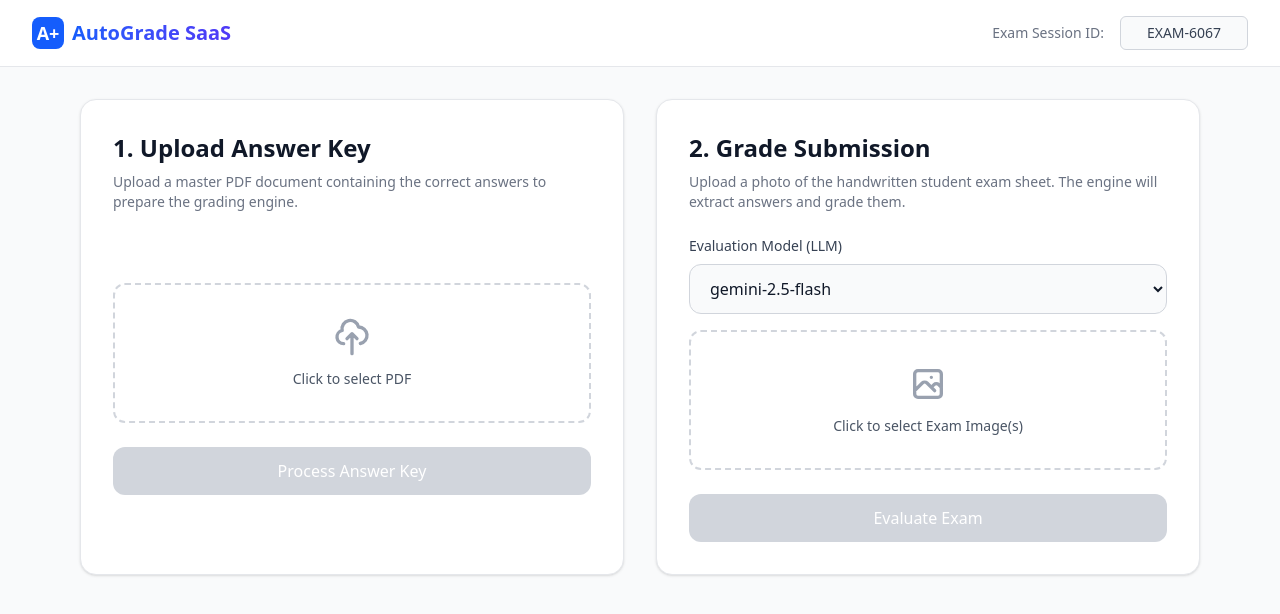
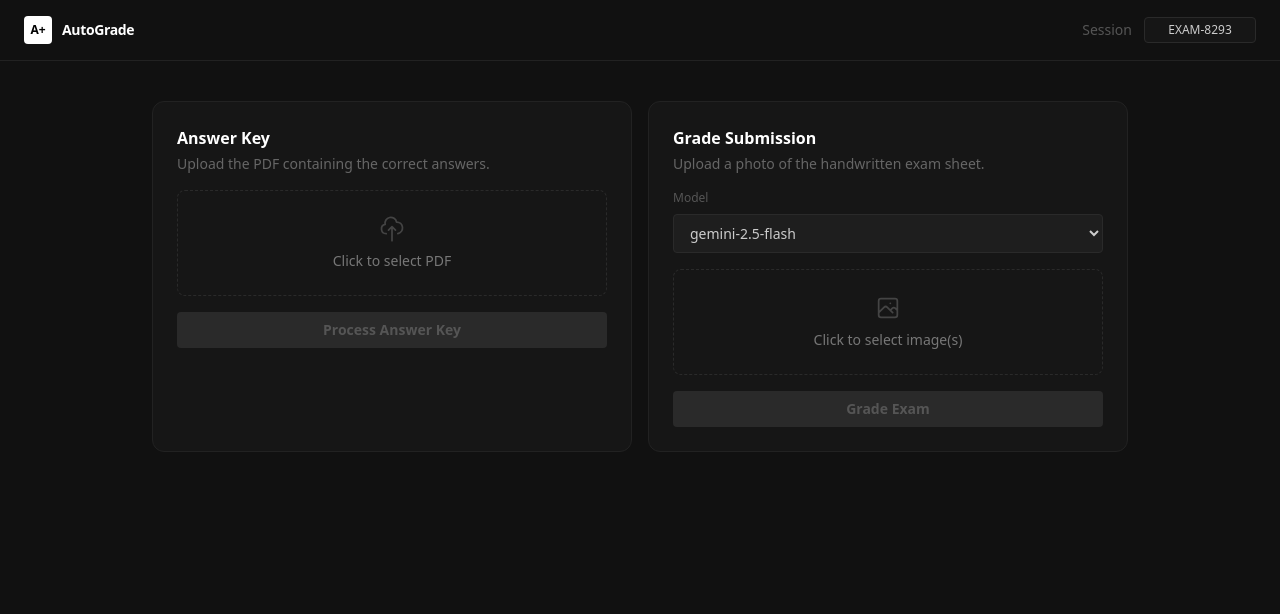
Before and after one commit to RaturiAR7/AI-handwritten-grader, a Next.js app: page /grader in a window 1280 px wide. Shown: the top 614 px of the page. Built offline with nearby package versions, Linux system fonts and the light colour scheme.

Commit message:
modify the UI of the grader to match the theme of project

```diff
--- a/src/app/grader/page.tsx
+++ b/src/app/grader/page.tsx
@@ -1,8 +1,9 @@
 "use client";
 
 import { useState } from "react";
+import Link from "next/link";
 
-export default function Home() {
+export default function GraderPage() {
   const [examId, setExamId] = useState(`EXAM-${Math.floor(Math.random() * 10000)}`);
 
   const [evalModel, setEvalModel] = useState("gemini-2.5-flash");
@@ -11,15 +12,13 @@ export default function Home() {
     "gemini-2.5-flash-lite",
     "gemini-3.1-flash-lite",
     "gemini-3.1-flash-lite-preview",
-    "gemma-3-27b-it"
+    "gemma-3-27b-it",
   ];
 
-  // Answer Key (PDF) State
   const [pdfFile, setPdfFile] = useState<File | null>(null);
   const [isUploadingPdf, setIsUploadingPdf] = useState(false);
   const [pdfStatus, setPdfStatus] = useState<{ type: "success" | "error" | ""; msg: string }>({ type: "", msg: "" });
 
-  // Student Exam (Image) State
   const [imageFiles, setImageFiles] = useState<File[]>([]);
   const [isGrading, setIsGrading] = useState(false);
   const [gradeResult, setGradeResult] = useState<any>(null);
@@ -27,24 +26,16 @@ export default function Home() {
 
   const handlePdfUpload = async () => {
     if (!pdfFile || !examId) return;
-
     setIsUploadingPdf(true);
     setPdfStatus({ type: "", msg: "" });
-
     try {
       const formData = new FormData();
       formData.append("file", pdfFile);
       formData.append("examId", examId);
-
-      const res = await fetch("/api/upload", {
-        method: "POST",
-        body: formData,
-      });
-
+      const res = await fetch("/api/upload", { method: "POST", body: formData });
       const data = await res.json();
       if (!res.ok) throw new Error(data.error || "Failed to upload");
-
-      setPdfStatus({ type: "success", msg: "Answer key processed and stored successfully." });
+      setPdfStatus({ type: "success", msg: "Answer key stored successfully." });
     } catch (err: any) {
       setPdfStatus({ type: "error", msg: err.message || "An error occurred" });
     } finally {
@@ -54,25 +45,17 @@ export default function Home() {
 
   const handleGradeExam = async () => {
     if (imageFiles.length === 0 || !examId) return;
-
     setIsGrading(true);
     setGradeError("");
     setGradeResult(null);
-
     try {
       const formData = new FormData();
-      imageFiles.forEach(file => formData.append("images", file));
+      imageFiles.forEach((f) => formData.append("images", f));
       formData.append("examId", examId);
       formData.append("model", evalModel);
-
-      const res = await fetch("/api/grade", {
-        method: "POST",
-        body: formData,
-      });
-
+      const res = await fetch("/api/grade", { method: "POST", body: formData });
       const data = await res.json();
       if (!res.ok) throw new Error(data.error || "Failed to grade exam");
-
       setGradeResult(data);
     } catch (err: any) {
       setGradeError(err.message || "An error occurred while grading");
@@ -81,182 +64,161 @@ export default function Home() {
     }
   };
 
+  const pct = gradeResult ? Number(gradeResult.percentage) : 0;
+
   return (
-    <div className="min-h-screen bg-gray-50 text-gray-900 font-sans">
-      {/* Navbar */}
-      <nav className="bg-white border-b border-gray-200 px-8 py-4 flex items-center justify-between sticky top-0 z-10">
-        <div className="flex items-center space-x-2">
-          <div className="w-8 h-8 bg-blue-600 rounded-lg flex items-center justify-center">
-            <span className="text-white font-bold text-lg">A+</span>
+    <div className="bg-[#111] min-h-screen text-white font-sans">
+
+      {/* ── Navbar ── */}
+      <header className="border-b border-[#222] px-6 py-4 flex items-center justify-between sticky top-0 bg-[#111] z-10">
+        <Link href="/" className="flex items-center gap-2.5">
+          <div className="w-7 h-7 rounded bg-white flex items-center justify-center">
+            <span className="text-black font-black text-xs leading-none">A+</span>
           </div>
-          <span className="text-xl font-bold bg-clip-text text-transparent bg-gradient-to-r from-blue-600 to-indigo-600">
-            AutoGrade SaaS
-          </span>
-        </div>
-        <div className="flex items-center space-x-4 text-sm font-medium">
-          <span className="text-gray-500">Exam Session ID:</span>
+          <span className="font-semibold text-sm tracking-tight">AutoGrade</span>
+        </Link>
+        <div className="flex items-center gap-3 text-sm">
+          <span className="text-[#555]">Session</span>
           <input
             type="text"
             value={examId}
             onChange={(e) => setExamId(e.target.value)}
-            className="px-3 py-1.5 border border-gray-300 rounded-md bg-gray-50 focus:outline-none focus:ring-2 focus:ring-blue-500 text-gray-700 w-32 text-center"
+            className="w-28 text-center bg-[#161616] border border-[#2a2a2a] rounded px-2 py-1 text-[#ccc] text-xs focus:outline-none focus:border-[#444]"
           />
         </div>
-      </nav>
+      </header>
 
-      <main className="max-w-6xl mx-auto px-4 py-8">
-        <div className="grid grid-cols-1 md:grid-cols-2 gap-8 mb-12">
+      <main className="max-w-5xl mx-auto px-6 py-10">
 
-          {/* Column 1: Knowledge Base Upload */}
-          <div className="bg-white rounded-2xl shadow-sm border border-gray-200 p-8 flex flex-col h-full transform transition duration-200 hover:shadow-md">
-            <div className="mb-6">
-              <h2 className="text-2xl font-semibold mb-2">1. Upload Answer Key</h2>
-              <p className="text-gray-500 text-sm">Upload a master PDF document containing the correct answers to prepare the grading engine.</p>
+        {/* ── Upload panels ── */}
+        <div className="grid grid-cols-1 md:grid-cols-2 gap-4 mb-6">
+
+          {/* Answer Key */}
+          <div className="rounded-xl border border-[#222] bg-[#161616] p-6 flex flex-col gap-4">
+            <div>
+              <h2 className="font-semibold text-base">Answer Key</h2>
+              <p className="text-[#666] text-sm mt-1">Upload the PDF containing the correct answers.</p>
             </div>
-
-            <div className="flex-1 flex flex-col justify-center">
-              <label className="border-2 border-dashed border-gray-300 rounded-xl p-8 flex flex-col items-center justify-center cursor-pointer hover:bg-gray-50 hover:border-blue-400 transition mb-6">
-                <svg className="w-10 h-10 text-gray-400 mb-3" fill="none" stroke="currentColor" viewBox="0 0 24 24" xmlns="http://www.w3.org/2000/svg"><path strokeLinecap="round" strokeLinejoin="round" strokeWidth="2" d="M7 16a4 4 0 01-.88-7.903A5 5 0 1115.9 6L16 6a5 5 0 011 9.9M15 13l-3-3m0 0l-3 3m3-3v12"></path></svg>
-                <span className="text-sm font-medium text-gray-600">{pdfFile ? pdfFile.name : "Click to select PDF"}</span>
-                <input type="file" accept="application/pdf" className="hidden" onChange={(e) => setPdfFile(e.target.files?.[0] || null)} />
-              </label>
-
-              <button
-                onClick={handlePdfUpload}
-                disabled={!pdfFile || isUploadingPdf}
-                className="w-full py-3 px-4 bg-blue-600 hover:bg-blue-700 text-white rounded-xl font-medium transition disabled:bg-gray-300 disabled:cursor-not-allowed flex items-center justify-center h-12"
-              >
-                {isUploadingPdf ? (
-                  <span className="animate-pulse">Processing Knowledge Base...</span>
-                ) : (
-                  "Process Answer Key"
-                )}
-              </button>
-
-              {pdfStatus.msg && (
-                <div className={`mt-4 p-3 rounded-lg text-sm ${pdfStatus.type === "success" ? "bg-green-50 text-green-700 border border-green-200" : "bg-red-50 text-red-700 border border-red-200"}`}>
-                  {pdfStatus.msg}
-                </div>
-              )}
-            </div>
+            <label className="border border-dashed border-[#2a2a2a] rounded-lg p-6 flex flex-col items-center gap-2 cursor-pointer hover:border-[#444] transition-colors">
+              <svg className="w-7 h-7 text-[#444]" fill="none" stroke="currentColor" viewBox="0 0 24 24">
+                <path strokeLinecap="round" strokeLinejoin="round" strokeWidth={1.5} d="M7 16a4 4 0 01-.88-7.903A5 5 0 1115.9 6L16 6a5 5 0 011 9.9M15 13l-3-3m0 0l-3 3m3-3v12" />
+              </svg>
+              <span className="text-[#777] text-sm">{pdfFile ? pdfFile.name : "Click to select PDF"}</span>
+              <input type="file" accept="application/pdf" className="hidden" onChange={(e) => setPdfFile(e.target.files?.[0] || null)} />
+            </label>
+            <button
+              onClick={handlePdfUpload}
+              disabled={!pdfFile || isUploadingPdf}
+              className="w-full py-2 rounded bg-white text-black text-sm font-semibold hover:bg-[#e5e5e5] transition-colors disabled:bg-[#2a2a2a] disabled:text-[#555] disabled:cursor-not-allowed"
+            >
+              {isUploadingPdf ? "Processing…" : "Process Answer Key"}
+            </button>
+            {pdfStatus.msg && (
+              <p className={`text-xs ${pdfStatus.type === "success" ? "text-emerald-400" : "text-red-400"}`}>
+                {pdfStatus.msg}
+              </p>
+            )}
           </div>
 
-          {/* Column 2: Grade Action */}
-          <div className="bg-white rounded-2xl shadow-sm border border-gray-200 p-8 flex flex-col h-full transform transition duration-200 hover:shadow-md">
-            <div className="mb-6">
-              <h2 className="text-2xl font-semibold mb-2">2. Grade Submission</h2>
-              <p className="text-gray-500 text-sm">Upload a photo of the handwritten student exam sheet. The engine will extract answers and grade them.</p>
+          {/* Grade Submission */}
+          <div className="rounded-xl border border-[#222] bg-[#161616] p-6 flex flex-col gap-4">
+            <div>
+              <h2 className="font-semibold text-base">Grade Submission</h2>
+              <p className="text-[#666] text-sm mt-1">Upload a photo of the handwritten exam sheet.</p>
             </div>
-
-            <div className="flex-1 flex flex-col justify-center">
-              <div className="mb-4">
-                <label className="block text-sm font-medium text-gray-700 mb-2">Evaluation Model (LLM)</label>
-                <select
-                  value={evalModel}
-                  onChange={(e) => setEvalModel(e.target.value)}
-                  className="w-full border border-gray-300 rounded-xl px-4 py-3 bg-gray-50 focus:outline-none focus:ring-2 focus:ring-indigo-500 transition"
-                >
-                  {models.map((m) => (
-                    <option key={m} value={m}>{m}</option>
-                  ))}
-                </select>
-              </div>
-
-              <label className="border-2 border-dashed border-gray-300 rounded-xl p-8 flex flex-col items-center justify-center cursor-pointer hover:bg-gray-50 hover:border-indigo-400 transition mb-6">
-                <svg className="w-10 h-10 text-gray-400 mb-3" fill="none" stroke="currentColor" viewBox="0 0 24 24" xmlns="http://www.w3.org/2000/svg"><path strokeLinecap="round" strokeLinejoin="round" strokeWidth="2" d="M4 16l4.586-4.586a2 2 0 012.828 0L16 16m-2-2l1.586-1.586a2 2 0 012.828 0L20 14m-6-6h.01M6 20h12a2 2 0 002-2V6a2 2 0 00-2-2H6a2 2 0 00-2 2v12a2 2 0 002 2z"></path></svg>
-                <span className="text-sm font-medium text-gray-600">
-                  {imageFiles.length > 0
-                    ? `${imageFiles.length} file(s) selected: ${imageFiles.map(f => f.name).join(', ')}`
-                    : "Click to select Exam Image(s)"}
-                </span>
-                <input type="file" accept="image/*" multiple className="hidden" onChange={(e) => setImageFiles(Array.from(e.target.files || []))} />
-              </label>
-
-              <button
-                onClick={handleGradeExam}
-                disabled={imageFiles.length === 0 || isGrading}
-                className="w-full py-3 px-4 bg-indigo-600 hover:bg-indigo-700 text-white rounded-xl font-medium transition disabled:bg-gray-300 disabled:cursor-not-allowed flex items-center justify-center h-12"
+            <div className="flex flex-col gap-2">
+              <label className="text-[#555] text-xs">Model</label>
+              <select
+                value={evalModel}
+                onChange={(e) => setEvalModel(e.target.value)}
+                className="bg-[#1e1e1e] border border-[#2a2a2a] rounded px-3 py-2 text-[#ccc] text-sm focus:outline-none focus:border-[#444]"
               >
-                {isGrading ? (
-                  <span className="flex items-center space-x-2">
-                    <svg className="animate-spin h-5 w-5 text-white" xmlns="http://www.w3.org/2000/svg" fill="none" viewBox="0 0 24 24"><circle className="opacity-25" cx="12" cy="12" r="10" stroke="currentColor" strokeWidth="4"></circle><path className="opacity-75" fill="currentColor" d="M4 12a8 8 0 018-8V0C5.373 0 0 5.373 0 12h4zm2 5.291A7.962 7.962 0 014 12H0c0 3.042 1.135 5.824 3 7.938l3-2.647z"></path></svg>
-                    <span>Analyzing & Grading...</span>
-                  </span>
-                ) : (
-                  "Evaluate Exam"
-                )}
-              </button>
-
-              {gradeError && (
-                <div className="mt-4 p-3 bg-red-50 text-red-700 border border-red-200 rounded-lg text-sm">
-                  {gradeError}
-                </div>
-              )}
+                {models.map((m) => <option key={m} value={m}>{m}</option>)}
+              </select>
             </div>
+            <label className="border border-dashed border-[#2a2a2a] rounded-lg p-6 flex flex-col items-center gap-2 cursor-pointer hover:border-[#444] transition-colors">
+              <svg className="w-7 h-7 text-[#444]" fill="none" stroke="currentColor" viewBox="0 0 24 24">
+                <path strokeLinecap="round" strokeLinejoin="round" strokeWidth={1.5} d="M4 16l4.586-4.586a2 2 0 012.828 0L16 16m-2-2l1.586-1.586a2 2 0 012.828 0L20 14m-6-6h.01M6 20h12a2 2 0 002-2V6a2 2 0 00-2-2H6a2 2 0 00-2 2v12a2 2 0 002 2z" />
+              </svg>
+              <span className="text-[#777] text-sm">
+                {imageFiles.length > 0 ? `${imageFiles.length} file(s) selected` : "Click to select image(s)"}
+              </span>
+              <input type="file" accept="image/*" multiple className="hidden" onChange={(e) => setImageFiles(Array.from(e.target.files || []))} />
+            </label>
+            <button
+              onClick={handleGradeExam}
+              disabled={imageFiles.length === 0 || isGrading}
+              className="w-full py-2 rounded bg-white text-black text-sm font-semibold hover:bg-[#e5e5e5] transition-colors disabled:bg-[#2a2a2a] disabled:text-[#555] disabled:cursor-not-allowed flex items-center justify-center gap-2"
+            >
+              {isGrading ? (
+                <>
+                  <svg className="animate-spin w-4 h-4" fill="none" viewBox="0 0 24 24">
+                    <circle className="opacity-25" cx="12" cy="12" r="10" stroke="currentColor" strokeWidth="4" />
+                    <path className="opacity-75" fill="currentColor" d="M4 12a8 8 0 018-8V0C5.373 0 0 5.373 0 12h4z" />
+                  </svg>
+                  Grading…
+                </>
+              ) : "Grade Exam"}
+            </button>
+            {gradeError && <p className="text-red-400 text-xs">{gradeError}</p>}
           </div>
         </div>
 
-        {/* Results Section */}
+        {/* ── Results ── */}
         {gradeResult && (
-          <div className="bg-white rounded-2xl shadow-sm border border-gray-200 overflow-hidden animate-in fade-in slide-in-from-bottom-4 duration-500">
-            <div className="bg-gray-50 border-b border-gray-200 p-8 flex flex-col sm:flex-row items-center justify-between">
+          <div className="rounded-xl border border-[#222] bg-[#161616] overflow-hidden">
+
+            {/* Score header */}
+            <div className="border-b border-[#222] px-6 py-5 flex flex-col sm:flex-row sm:items-center justify-between gap-4">
               <div>
-                <h2 className="text-2xl font-bold text-gray-900">Grading Report</h2>
-                <p className="text-gray-500 text-sm mt-1">Exam ID: <span className="font-mono bg-gray-200 px-2 py-0.5 rounded">{gradeResult.examId}</span></p>
+                <h2 className="font-semibold text-base">Grading Report</h2>
+                <p className="text-[#555] text-xs mt-1 font-mono">{gradeResult.examId}</p>
               </div>
-              <div className="mt-4 sm:mt-0 flex items-center space-x-6">
+              <div className="flex items-center gap-4">
                 <div className="text-right">
-                  <p className="text-sm text-gray-500 font-medium">Final Score</p>
-                  <p className="text-3xl font-bold text-gray-900">
-                    <span className={Number(gradeResult.percentage) >= 70 ? 'text-green-600' : 'text-orange-600'}>
-                      {gradeResult.totalScore}
-                    </span>
-                    <span className="text-gray-400 text-2xl">/{gradeResult.maxScore}</span>
+                  <p className="text-[#555] text-xs">Score</p>
+                  <p className="text-2xl font-black">
+                    {gradeResult.totalScore}
+                    <span className="text-[#444] text-lg">/{gradeResult.maxScore}</span>
                   </p>
                 </div>
-                <div className={`w-20 h-20 rounded-full flex items-center justify-center border-4 ${Number(gradeResult.percentage) >= 70 ? 'border-green-500 bg-green-50 text-green-700' : 'border-orange-500 bg-orange-50 text-orange-700'
-                  }`}>
-                  <span className="text-xl font-bold">{gradeResult.percentage}%</span>
+                <div className={`w-14 h-14 rounded-full border-2 flex items-center justify-center text-sm font-bold ${pct >= 70 ? "border-emerald-500 text-emerald-400" : "border-orange-500 text-orange-400"}`}>
+                  {gradeResult.percentage}%
                 </div>
               </div>
             </div>
 
-            <div className="p-8">
-              <h3 className="text-lg font-semibold mb-6">Question Breakdown</h3>
-              <div className="space-y-6">
-                {gradeResult.results.map((item: any, idx: number) => (
-                  <div key={idx} className="border border-gray-100 rounded-xl p-5 bg-white shadow-sm hover:shadow-md transition">
-                    <div className="flex justify-between items-start mb-4">
-                      <div className="flex items-center space-x-3">
-                        <span className="bg-indigo-100 text-indigo-800 text-sm font-bold px-3 py-1 rounded-full">
-                          {item.questionId}
-                        </span>
-                        <span className={`text-sm font-semibold px-2 py-1 rounded ${item.score >= 8 ? 'bg-green-100 text-green-700' : item.score >= 5 ? 'bg-yellow-100 text-yellow-700' : 'bg-red-100 text-red-700'}`}>
-                          {item.score} / 10 pts
-                        </span>
-                      </div>
+            {/* Question breakdown */}
+            <div className="p-6 flex flex-col gap-4">
+              <h3 className="text-[#555] text-xs font-bold tracking-widest uppercase">Breakdown</h3>
+              {gradeResult.results.map((item: any, idx: number) => (
+                <div key={idx} className="rounded-lg border border-[#222] bg-[#111] p-4 flex flex-col gap-3">
+                  <div className="flex items-center gap-3">
+                    <span className="text-xs font-bold text-[#555] tracking-widest">{item.questionId}</span>
+                    <span className={`text-xs font-semibold px-2 py-0.5 rounded ${item.score >= 8 ? "bg-emerald-950 text-emerald-400" : item.score >= 5 ? "bg-yellow-950 text-yellow-400" : "bg-red-950 text-red-400"}`}>
+                      {item.score}/10
+                    </span>
+                  </div>
+                  <div className="grid grid-cols-1 sm:grid-cols-2 gap-3 text-sm">
+                    <div className="bg-[#161616] border border-[#222] rounded p-3">
+                      <p className="text-[#444] text-xs uppercase tracking-wider mb-1">Student</p>
+                      <p className="text-[#aaa]">{item.studentAnswer || <span className="italic text-[#555]">Blank</span>}</p>
                     </div>
-
-                    <div className="grid grid-cols-1 md:grid-cols-2 gap-6 mb-4 text-sm">
-                      <div className="bg-gray-50 border border-gray-100 p-4 rounded-lg">
-                        <p className="text-gray-500 font-medium mb-1 text-xs uppercase tracking-wider">Student's Answer</p>
-                        <p className="text-gray-800">{item.studentAnswer || <span className="italic text-gray-400">Blank or Illegible</span>}</p>
-                      </div>
-                      <div className="bg-blue-50 border border-blue-100 p-4 rounded-lg">
-                        <p className="text-blue-500 font-medium mb-1 text-xs uppercase tracking-wider">Correct Answer Reference</p>
-                        <p className="text-blue-900">{item.correctAnswer}</p>
-                      </div>
-                    </div>
-
-                    <div className="bg-indigo-50 border-l-4 border-indigo-500 p-4 rounded-r-lg">
-                      <p className="text-indigo-800 text-sm"><strong>Feedback:</strong> {item.feedback}</p>
+                    <div className="bg-[#161616] border border-[#222] rounded p-3">
+                      <p className="text-[#444] text-xs uppercase tracking-wider mb-1">Expected</p>
+                      <p className="text-[#aaa]">{item.correctAnswer}</p>
                     </div>
                   </div>
-                ))}
-              </div>
+                  <div className="border-l-2 border-[#333] pl-3">
+                    <p className="text-[#666] text-sm">{item.feedback}</p>
+                  </div>
+                </div>
+              ))}
             </div>
+
           </div>
         )}
+
       </main>
     </div>
   );
```
